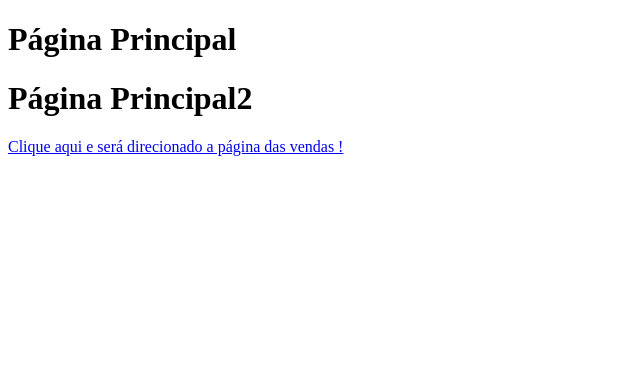
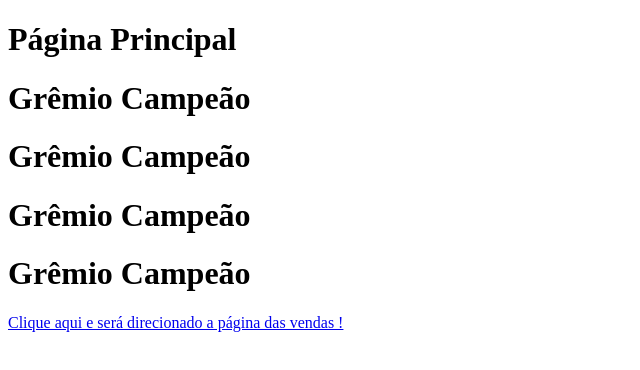
Before and after one commit to Faleiro07/ProjetoSite, a plain HTML site: page ProjetoMurillo/index.html in a window 1280 px wide. Shown: the whole page, without its empty margins (0-640 px from the left). Drawn offline with Linux system fonts and the light colour scheme.

Commit message:
alteraçao
adicionei mais paragrafos

```diff
--- a/ProjetoMurillo/index.html
+++ b/ProjetoMurillo/index.html
@@ -8,7 +8,10 @@
 <body>
 
 	<h1>Página Principal</h1>
-	<h1>Página Principal2</h1>
+	<h1>Grêmio Campeão</h1>
+	<h1>Grêmio Campeão</h1>
+	<h1>Grêmio Campeão</h1>
+	<h1>Grêmio Campeão</h1>
 
 	<a href="vendas.html"> Clique aqui e será direcionado a página das vendas ! </a>
 
```
